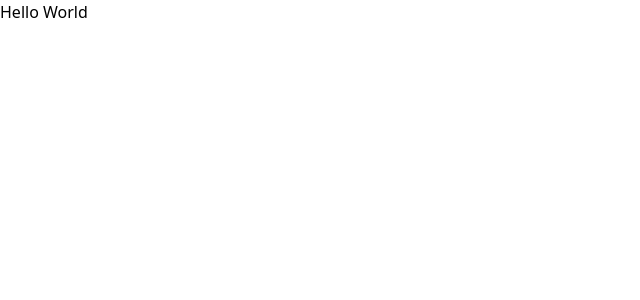
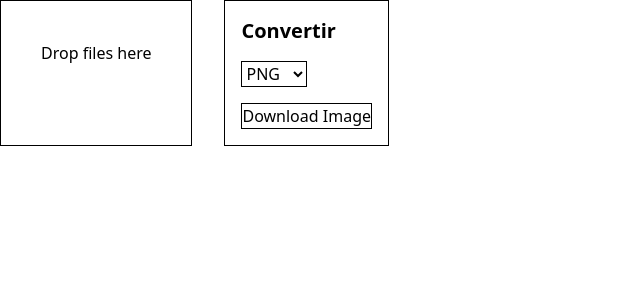
Before and after one commit to alberba/file-converter, a React (Vite) app: page / in a window 1280 px wide. Shown: the top 300 px of the page, without its empty margins (0-640 px from the left). Built offline with nearby package versions, Linux system fonts and the light colour scheme.

Commit message:
feat: implement DropZone component for file upload and conversion

```diff
--- a/src/App.tsx
+++ b/src/App.tsx
@@ -1,11 +1,11 @@
 import "./App.css";
+import DropZone from "./DropZone";
 
 function App() {
-
   return (
     <>
       <div>
-        Hello World
+        <DropZone />
       </div>
     </>
   );
--- /dev/null
+++ b/src/DropZone.tsx
@@ -0,0 +1,63 @@
+import { useState } from "react";
+
+export default function DropZone() {
+  const [preview, setPreview] = useState<string | null>(null);
+  const [fileExtension, setFileExtension] = useState<string | null>(null);
+  const [fileName, setFileName] = useState<string | null>(null);
+
+  const dropHandle = (ev: React.DragEvent<HTMLElement>) => {
+    ev.preventDefault();
+    const file = ev.dataTransfer.files[0];
+    setFileName(file.name.split(".")[0] || null);
+    setFileExtension(file.name.split(".").pop()?.toUpperCase() || null);
+
+    if (file) {
+      const reader = new FileReader();
+      reader.onload = function (e) {
+        if (e.target?.result) {
+          setPreview(e.target.result as string);
+        }
+      };
+      reader.readAsDataURL(file);
+    }
+  };
+
+  const downloadImage = () => {
+    if (!preview) return;
+    const link = document.createElement("a");
+    link.href = preview;
+    link.download = `${fileName}.${fileExtension?.toLowerCase() || "png"}`;
+    document.body.appendChild(link);
+    link.click();
+    document.body.removeChild(link);
+  };
+
+  return (
+    <section className="flex gap-8">
+      <main
+        className="border p-10 max-w-2xl"
+        onDrop={dropHandle}
+        onDragOver={(ev) => {
+          ev.preventDefault();
+        }}
+      >
+        {preview ? <img src={preview} alt="Preview" /> : "Drop files here"}
+      </main>
+      <aside className="border p-4 flex flex-col gap-4">
+        <h2 className="text-xl font-bold">Convertir</h2>
+        <div className="flex gap-2">
+          {fileExtension && <p>De {fileExtension} a</p>}
+          <select className="border" name="" id="">
+            <option value="png">PNG</option>
+            <option value="jpg">JPG</option>
+            <option value="webp">WEBP</option>
+            <option value="gif">GIF</option>
+          </select>
+        </div>
+        <button className="border" onClick={downloadImage}>
+          Download Image
+        </button>
+      </aside>
+    </section>
+  );
+}
```
